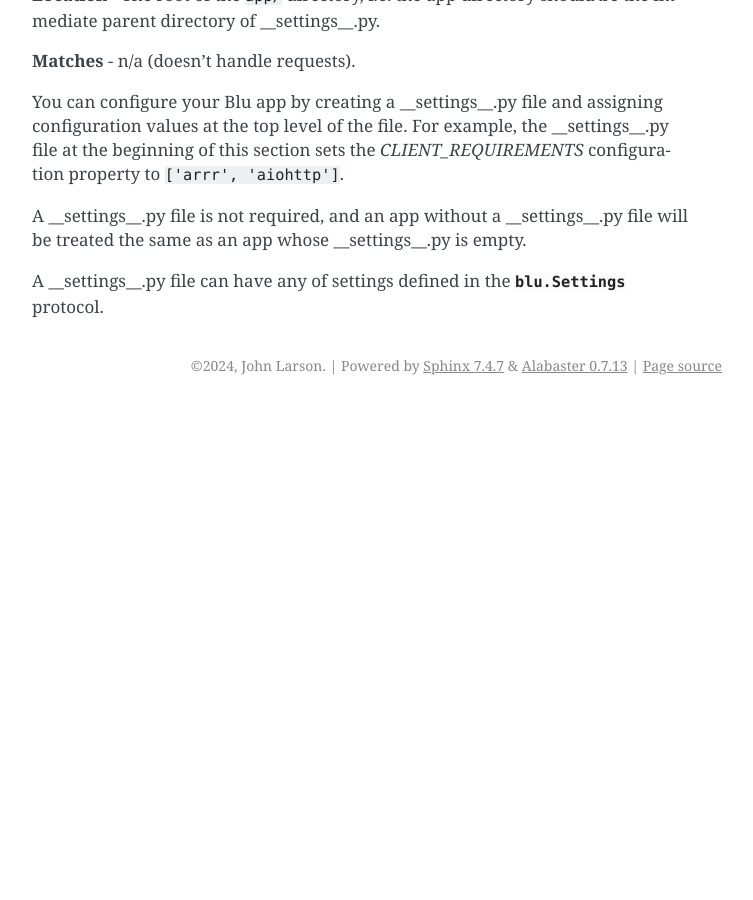
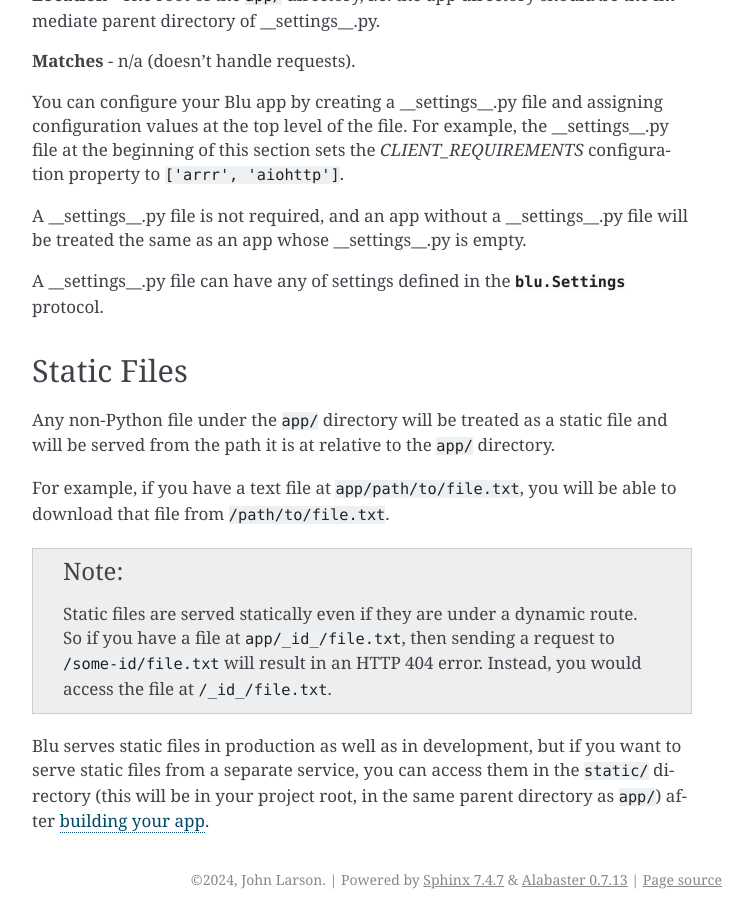
Before and after one commit to johnlarson/blu, a Sphinx documentation site: the page built from docs/api-reference/file-conventions.rst, in a window 1280 px wide and 900 px high, scrolled down 2970 px. Shown: the whole window, without its empty margins (388-1141 px from the left). Built offline with Sphinx 7.4.7, drawn with Linux system fonts in a browser that asks for light colours; before the commit the page ends 3375 px from its top, so only the background shows below that.

Commit message:
static files api reference

```diff
--- a/docs/api-reference/file-conventions.rst
+++ b/docs/api-reference/file-conventions.rst
@@ -155,3 +155,17 @@ You can configure your Blu app by creating a __settings__.py file and assigning
 A __settings__.py file is not required, and an app without a __settings__.py file will be treated the same as an app whose __settings__.py is empty.
 
 A __settings__.py file can have any of settings defined in the :class:`blu.Settings` protocol.
+
+
+Static Files
+------------
+
+Any non-Python file under the ``app/`` directory will be treated as a static file and will be served from the path it is at relative to the ``app/`` directory.
+
+For example, if you have a text file at ``app/path/to/file.txt``, you will be able to download that file from ``/path/to/file.txt``.
+
+.. note::
+
+    Static files are served statically even if they are under a dynamic route. So if you have a file at ``app/_id_/file.txt``, then sending a request to ``/some-id/file.txt`` will result in an HTTP 404 error. Instead, you would access the file at ``/_id_/file.txt``.
+
+Blu serves static files in production as well as in development, but if you want to serve static files from a separate service, you can access them in the ``static/`` directory (this will be in your project root, in the same parent directory as ``app/``) after :ref:`building your app <Building Your App>`.
```
